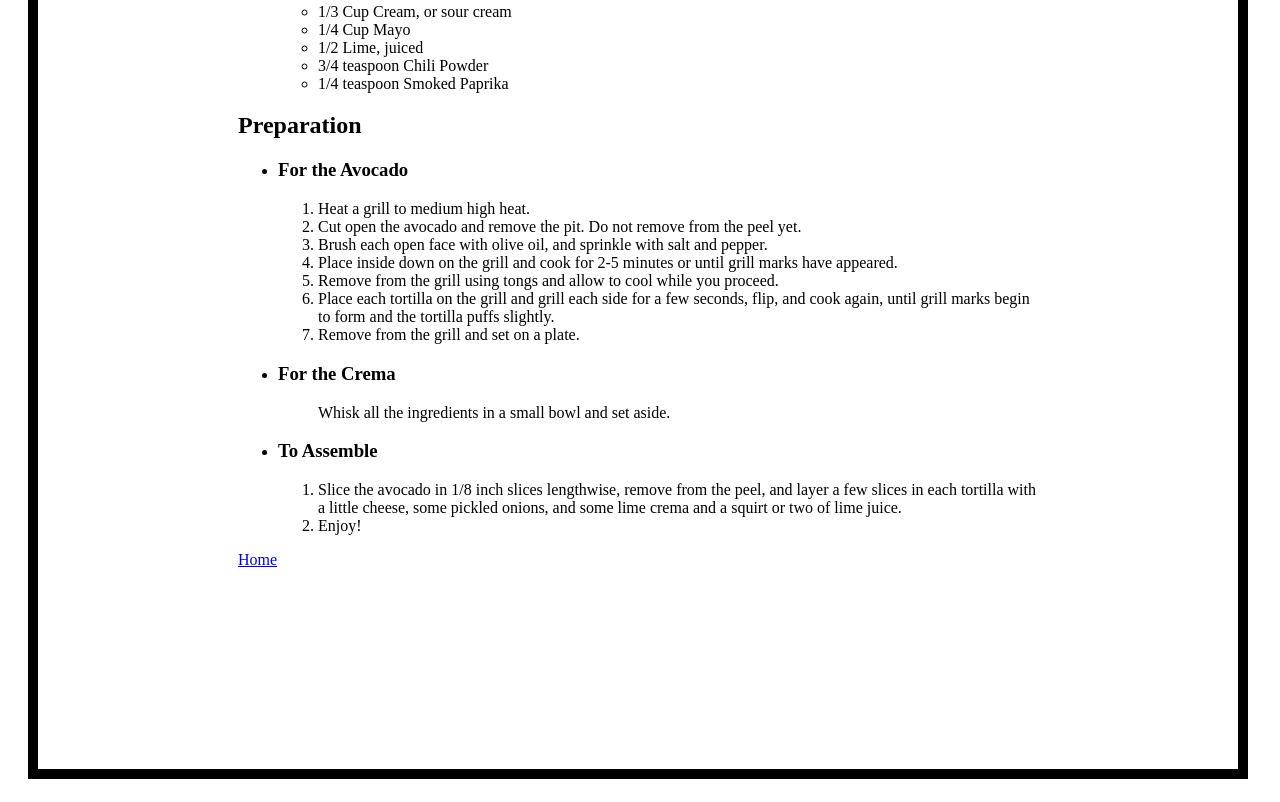
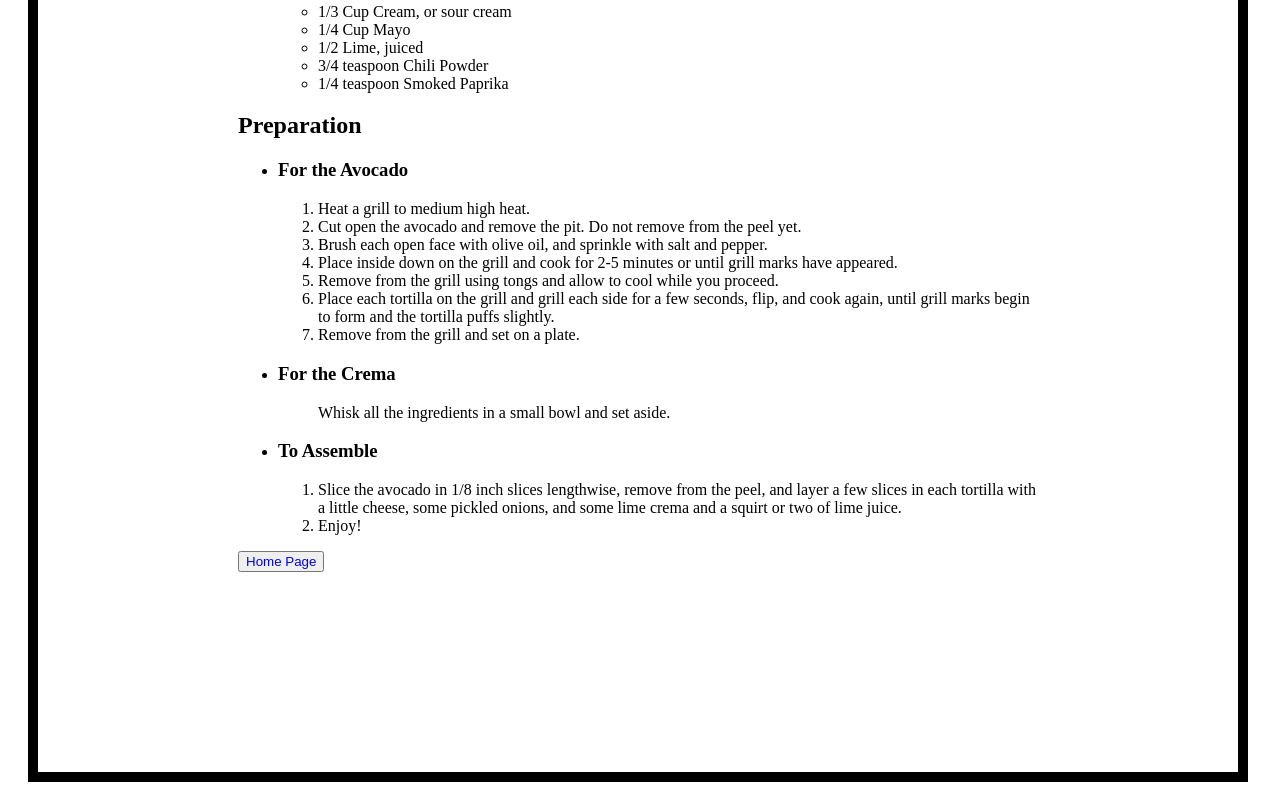
Before and after one commit to mgrahm/odin-recipes, a plain HTML site: page recipes/grilled-avocado-tacos.html in a window 1280 px wide. Shown: the part 1012-1814 px from the top of the page. Drawn offline with Linux system fonts and the light colour scheme.

Commit message:
add home button

```diff
--- a/recipes/grilled-avocado-tacos.html
+++ b/recipes/grilled-avocado-tacos.html
@@ -56,7 +56,7 @@
         </ol>
 
 </ul>
-<a href="../index.html">Home</a>
+<button class="button1" type="button"><a style="text-decoration: none;"  href="../index.html">Home Page</a></button>
 </div>
 </body>
 </html>
```
